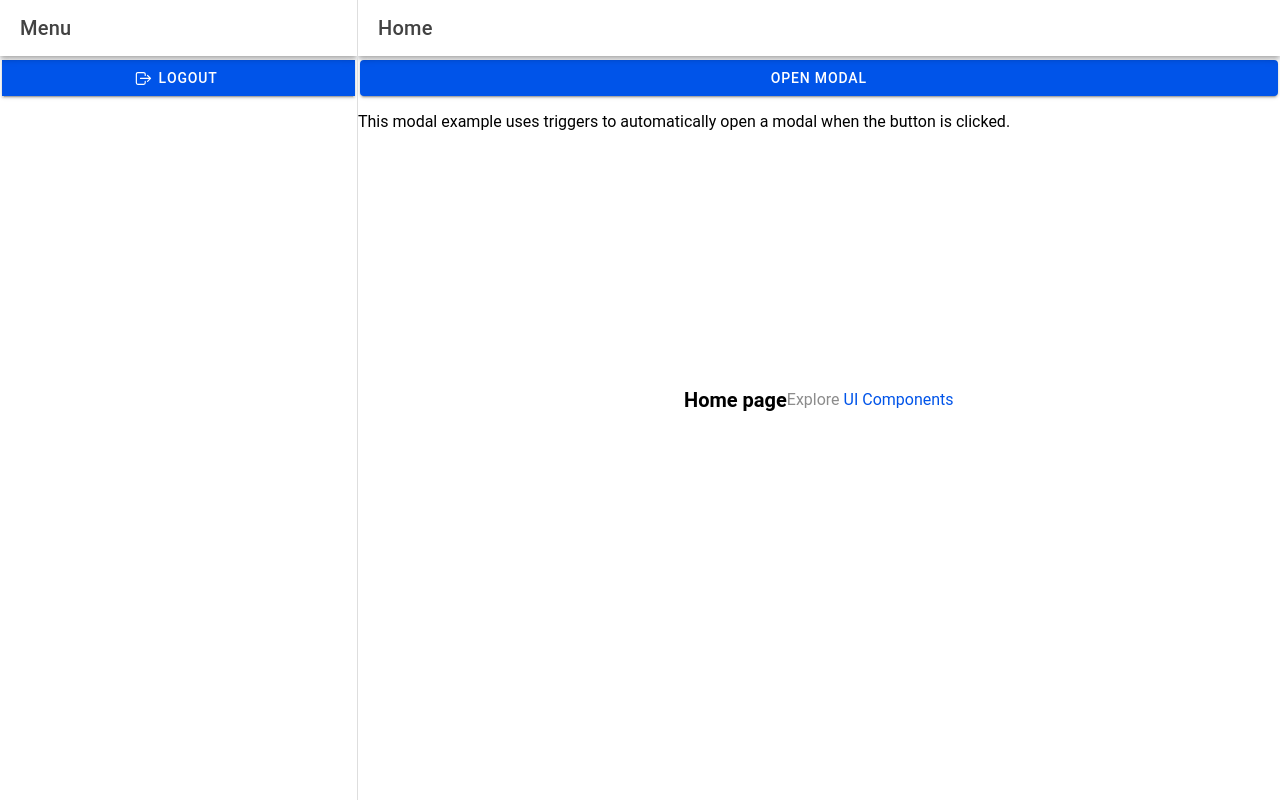
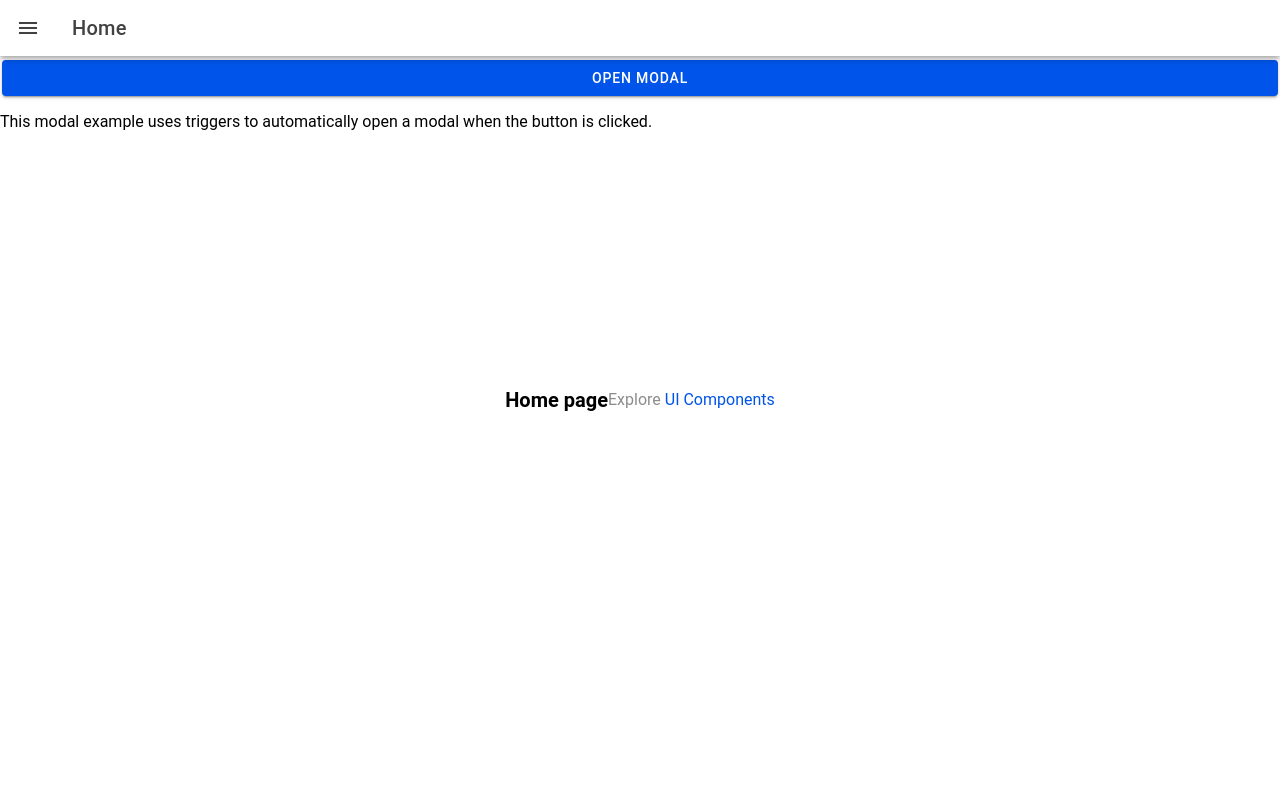
Before and after one commit to Manyak67/it35a-mobile, a React (Vite) app: page /app/home in a window 1280 px wide. Built offline with nearby package versions, Linux system fonts and the light colour scheme.

Commit message:
feat: convert sidebar to toggleable overlay and add menu button

```diff
--- a/src/pages/Home.tsx
+++ b/src/pages/Home.tsx
@@ -1,4 +1,4 @@
-import { IonContent, IonHeader, IonPage, IonTitle, IonToolbar } from '@ionic/react';
+import { IonButtons, IonContent, IonHeader, IonMenuButton, IonPage, IonTitle, IonToolbar } from '@ionic/react';
 import ExploreContainer from '../components/ExploreContainer';
 import './Home.css';
 import Modal from '../components/Modal';
@@ -8,6 +8,9 @@ const Home: React.FC = () => {
     <IonPage>
       <IonHeader>
         <IonToolbar>
+          <IonButtons slot="start">
+            <IonMenuButton />
+          </IonButtons>
           <IonTitle>Home</IonTitle>
         </IonToolbar>
       </IonHeader>
--- a/src/pages/Menu.tsx
+++ b/src/pages/Menu.tsx
@@ -1,17 +1,16 @@
-import { IonButton, IonContent, IonHeader, IonIcon, IonItem, IonMenu, IonMenuToggle, IonPage, IonRouterOutlet, IonSplitPane, IonTitle, IonToolbar,  } from "@ionic/react"
+import { IonButton, IonContent, IonHeader, IonIcon, IonItem, IonMenu, IonMenuToggle, IonPage, IonRouterOutlet, IonSplitPane, IonTitle, IonToolbar, } from "@ionic/react"
 import { homeOutline, logOutOutline } from "ionicons/icons"
 import { Redirect, Route } from "react-router-dom"
 import Home from "./Home"
 
 const Menu: React.FC = () => {
     const path = [
-        {name: 'Home', url:'/app/home', icon:homeOutline}
+        { name: 'Home', url: '/app/home', icon: homeOutline }
 
     ];
     return (
         <IonPage>
-            <IonSplitPane contentId="main">
-            <IonMenu contentId="main">
+            <IonMenu contentId="main" type="overlay">
                 <IonHeader>
                     <IonToolbar>
                         <IonTitle>Menu</IonTitle>
@@ -29,7 +28,8 @@ const Menu: React.FC = () => {
                             </IonItem>
                         </IonMenuToggle>
                     ))}
-                    <IonButton routerLink="/" routerDirection="back" expand ="full">
+
+                    <IonButton routerLink="/" routerDirection="back" expand="full">
                         <IonIcon icon={logOutOutline} slot="start"></IonIcon>
                         Logout
                     </IonButton>
@@ -41,7 +41,6 @@ const Menu: React.FC = () => {
                     <Redirect to="/app/home" />
                 </Route>
             </IonRouterOutlet>
-            </IonSplitPane>
         </IonPage>
 
     );
```
Lines whose indentation alone changed are shown as unchanged.
